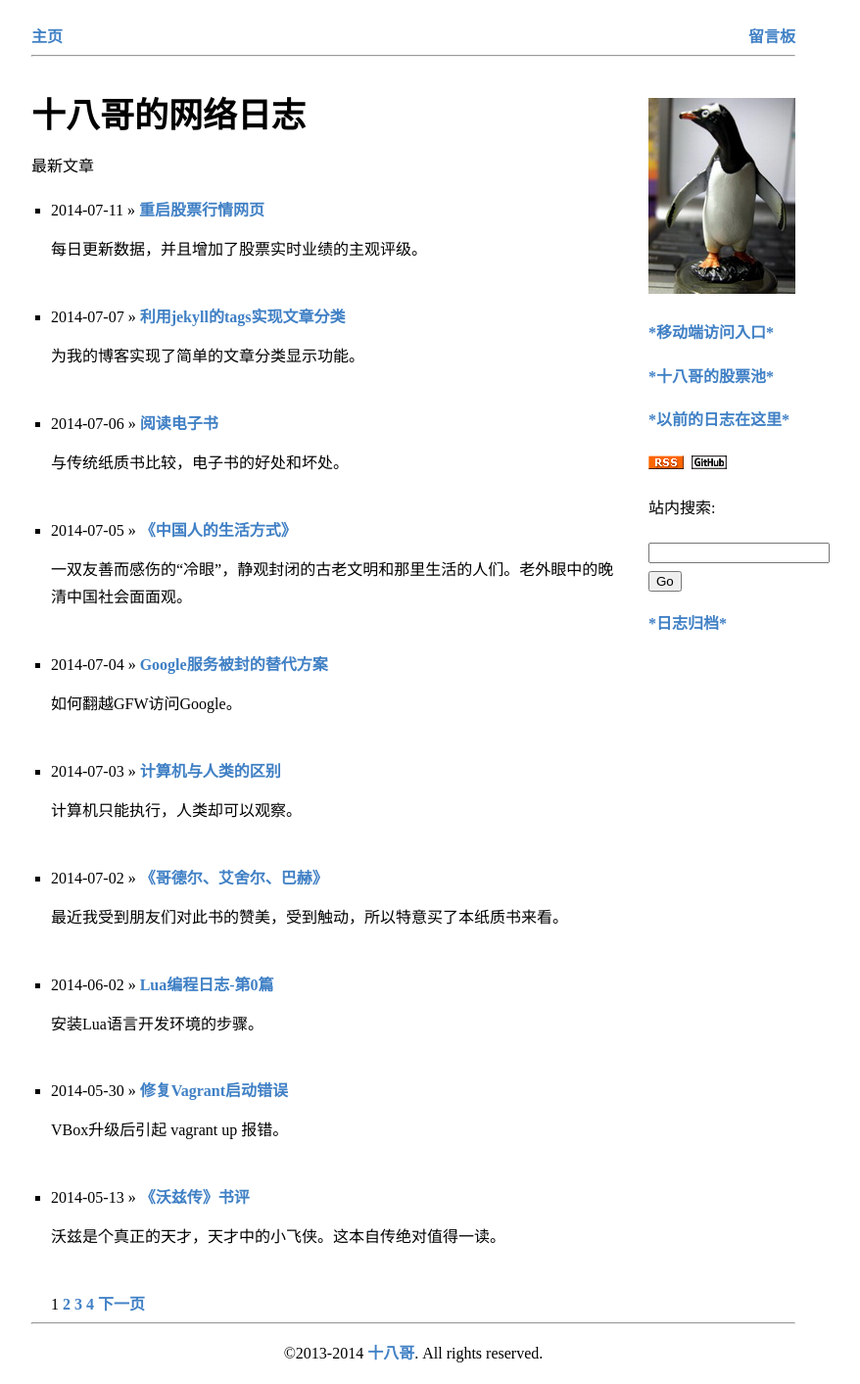
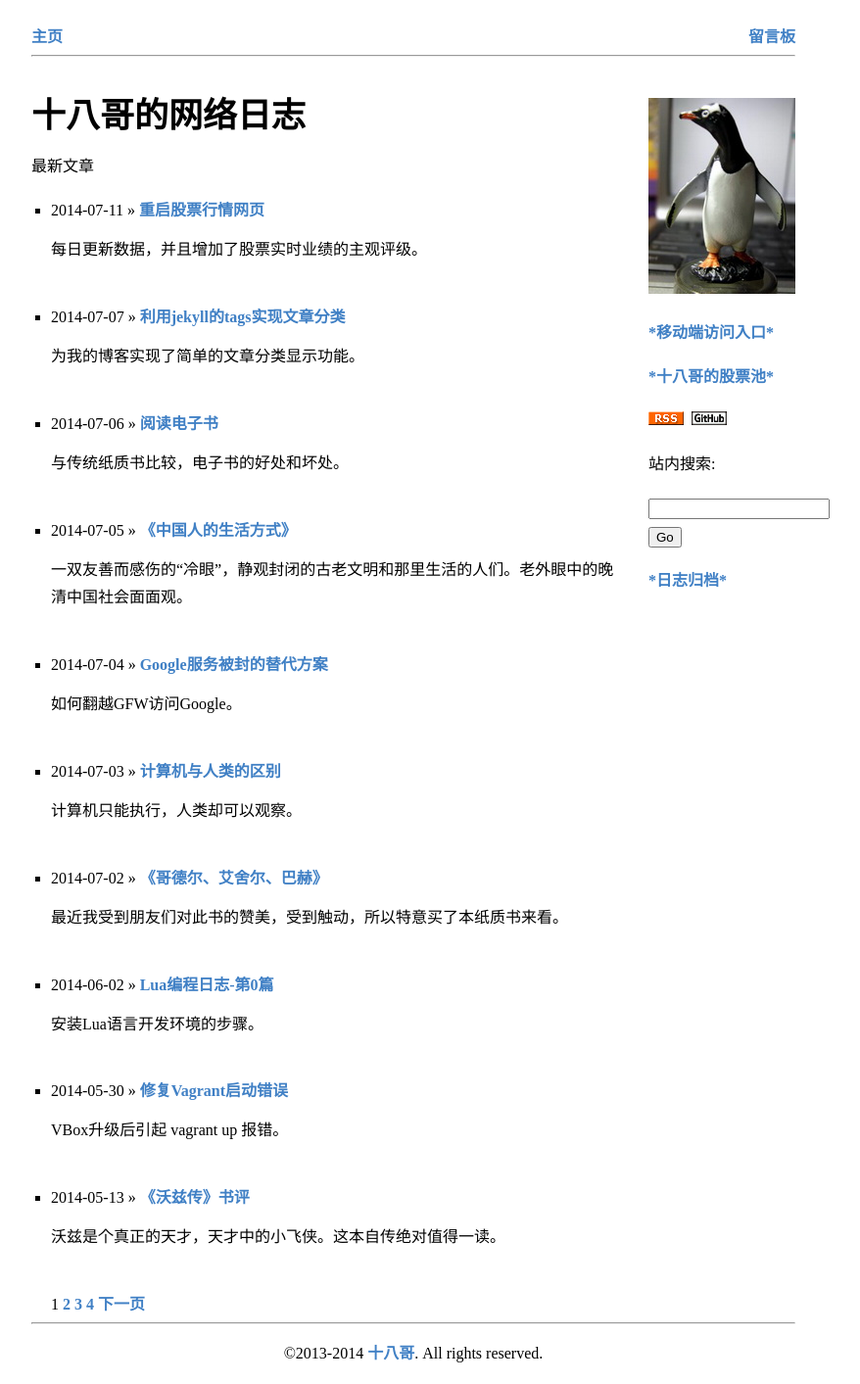
Before and after one commit to cforth/blog, a Jekyll site: the page built from index.html, in a window 1280 px wide. Shown: the whole page at 98% size, without its empty margins (218-1096 px from the left). Built offline with Jekyll 4.4.1, drawn with Linux system fonts in a browser that asks for light colours; Markdown is read by kramdown in place of the engine named in the settings; the list of posts is cut into pages by our own code; comment, search, counter and statistics services are not loaded.

Commit message:
去掉老日志链接

```diff
--- a/_layouts/main.html
+++ b/_layouts/main.html
@@ -35,7 +35,6 @@
       <p><a href="http://weibo.com/superchaifei"><img src="{{ site.baseurl}}/my.jpg" width="150" height="200" title="十八哥的新浪微博"/></a></p>
       <p><a href="http://siteapp.baidu.com/webapp/cfishacker.com/blog/">*移动端访问入口*</a></p>
       <p><a href="http://cfishacker.com/stock/">*十八哥的股票池*</a></p>
-      <p><a href="http://www.douban.com/people/fiahc/notes">*以前的日志在这里*</a></p>
       <p><a href="{{ site.baseurl}}/atom.xml" rel="alternate" title="Atom Rss" type="application/atom+xml"><img src="{{ site.baseurl}}/ct_rss.gif" width="36" height="14"></a>&nbsp;&nbsp;<a href="https://github.com/cforth" title="GitHub"><img src="{{ site.baseurl }}/github.gif" width="36" height="14"></a></p>
 
       <div id="searchui">
```
